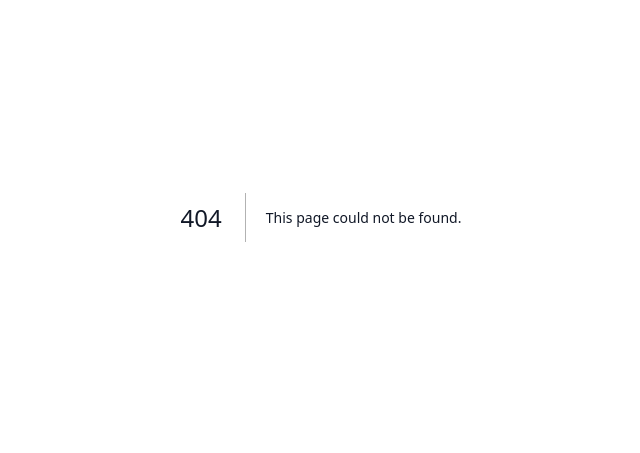
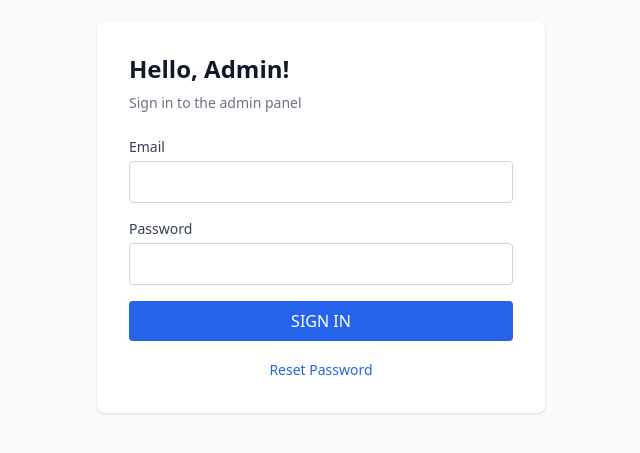
Before and after one commit to guest-li/personal-task, a Next.js app: page /login in a window 1280 px wide. Before the commit this address had no page. Shown: the part 183-636 px from the top of the page, without its empty margins (319-959 px from the left). Built offline with nearby package versions, Linux system fonts and the light colour scheme.

Commit message:
feat: add admin login page UI

```diff
--- /dev/null
+++ b/app/(auth)/login/page.tsx
@@ -0,0 +1,92 @@
+"use client";
+
+import { useState } from "react";
+import { useRouter } from "next/navigation";
+
+export default function AdminLoginPage() {
+  const router = useRouter();
+  const [error, setError] = useState("");
+  const [loading, setLoading] = useState(false);
+
+  async function handleSubmit(e: React.FormEvent<HTMLFormElement>) {
+    e.preventDefault();
+    setError("");
+    setLoading(true);
+
+    const form = new FormData(e.currentTarget);
+    const body = {
+      email: form.get("email"),
+      password: form.get("password"),
+    };
+
+    try {
+      const res = await fetch("/api/v1/auth/login", {
+        method: "POST",
+        headers: { "Content-Type": "application/json" },
+        body: JSON.stringify(body),
+      });
+
+      if (!res.ok) {
+        const data = await res.json();
+        setError(data.error ?? "Login failed");
+        return;
+      }
+
+      const data = await res.json();
+      if (data.user.role !== "admin") {
+        setError("Access denied — admin accounts only");
+        return;
+      }
+
+      router.push("/admin/dashboard");
+    } catch {
+      setError("Network error");
+    } finally {
+      setLoading(false);
+    }
+  }
+
+  return (
+    <main className="flex min-h-screen items-center justify-center bg-gray-50 px-4">
+      <div className="w-full max-w-md rounded-lg bg-white p-8 shadow">
+        <h1 className="mb-2 text-2xl font-bold text-gray-900">Hello, Admin!</h1>
+        <p className="mb-6 text-sm text-gray-500">Sign in to the admin panel</p>
+
+        {error && (
+          <div className="mb-4 rounded bg-red-50 p-3 text-sm text-red-700">
+            {error}
+          </div>
+        )}
+
+        <form onSubmit={handleSubmit} className="space-y-4">
+          <div>
+            <label htmlFor="email" className="block text-sm font-medium text-gray-700">
+              Email
+            </label>
+            <input id="email" name="email" type="email" required
+              className="mt-1 block w-full rounded border border-gray-300 px-3 py-2 focus:border-blue-500 focus:outline-none focus:ring-1 focus:ring-blue-500" />
+          </div>
+
+          <div>
+            <label htmlFor="password" className="block text-sm font-medium text-gray-700">
+              Password
+            </label>
+            <input id="password" name="password" type="password" required
+              className="mt-1 block w-full rounded border border-gray-300 px-3 py-2 focus:border-blue-500 focus:outline-none focus:ring-1 focus:ring-blue-500" />
+          </div>
+
+          <button type="submit" disabled={loading}
+            className="w-full rounded bg-blue-600 px-4 py-2 text-white hover:bg-blue-700 disabled:opacity-50">
+            {loading ? "Signing in..." : "SIGN IN"}
+          </button>
+        </form>
+
+        <p className="mt-4 text-center">
+          <a href="/admin-forgot-password" className="text-sm text-blue-600 hover:underline">
+            Reset Password
+          </a>
+        </p>
+      </div>
+    </main>
+  );
+}
```
